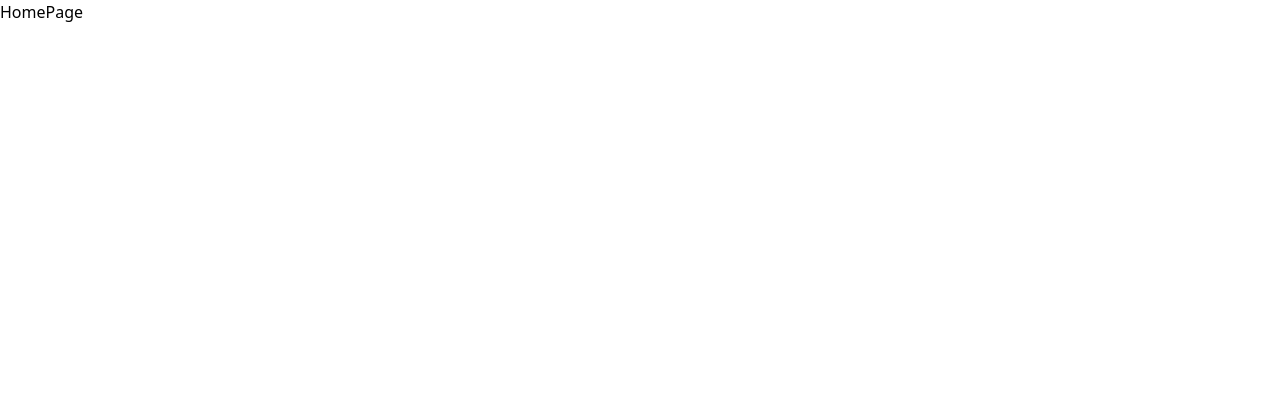
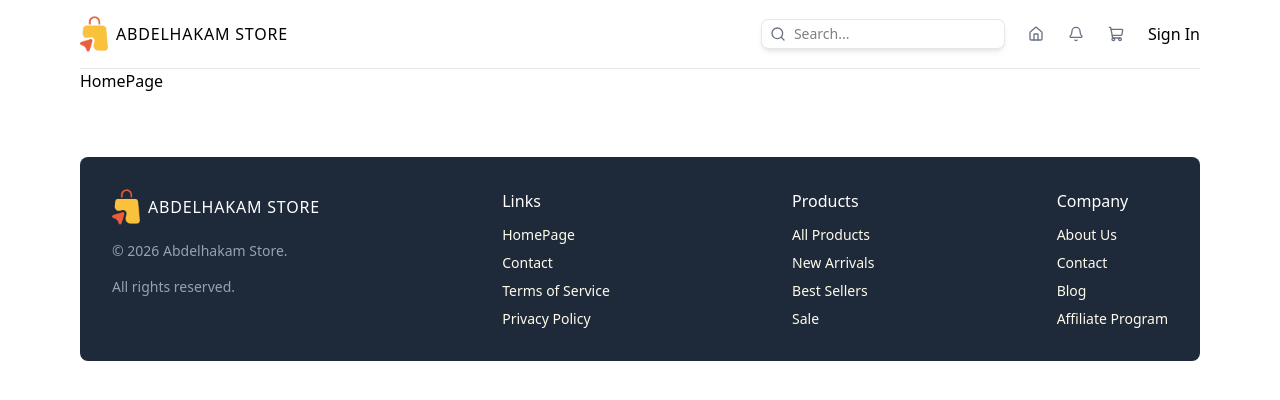
Before and after one commit to Abdelhakam23/e-commerce, a Next.js app: page / in a window 1280 px wide. Shown: the top 400 px of the page. Built offline with nearby package versions, Linux system fonts and the light colour scheme.

Commit message:
Add Navbar and Footer components; integrate lucide-react for icons

```diff
--- a/package.json
+++ b/package.json
@@ -9,6 +9,7 @@
     "lint": "eslint"
   },
   "dependencies": {
+    "lucide-react": "^1.39.0",
     "next": "16.3.4",
     "react": "19.2.8",
     "react-dom": "19.2.8"
--- a/src/app/layout.tsx
+++ b/src/app/layout.tsx
@@ -1,6 +1,8 @@
 import type { Metadata } from "next";
 import { Geist, Geist_Mono } from "next/font/google";
 import "./globals.css";
+import Navbar from "@/components/Navbar";
+import Footer from "@/components/Footer";
 
 const geistSans = Geist({
   variable: "--font-geist-sans",
@@ -23,7 +25,13 @@ export default function RootLayout({ children }: LayoutProps<"/">) {
       lang="en"
       className={`${geistSans.variable} ${geistMono.variable} h-full antialiased`}
     >
-      <body className="min-h-full flex flex-col">{children}</body>
+      <body className="mx-auto p-4 sm:max-w-xl md:max-w-2xl lg:max-w-3xl xl:max-w-6xl">
+        <Navbar/>
+
+
+        {children}
+        <Footer/>
+        </body>
     </html>
   );
 }
--- a/src/app/page.tsx
+++ b/src/app/page.tsx
@@ -1,8 +1,8 @@
 const HomePage = ()=> {
   return(
-    <>
+    <div className = ''>
     HomePage
-    </>
+    </div>
   )
 }
 
--- /dev/null
+++ b/src/components/Footer.tsx
@@ -0,0 +1,90 @@
+import Image from "next/image"
+import Link from "next/link"
+
+const Footer = () => {
+    return (
+        <div className="flex flex-col items-center gap-4 md:gap-0 md:flex-row md:justify-between md:items-start mt-16 bg-gray-800 p-8 rounded-lg ">
+
+
+        <div className="flex flex-col gap-4 items-center md:items-start">
+
+         <Link href='/' className = 'flex items-center '>
+        <Image src='/logo.png' alt='Logo' width={36} height={36} className = 'w-6 h-6 md:w-9 md:h-9' />
+        <p className ='hidden md:block text-md font-medium tracking-wider uppercase  text-white '>
+            Abdelhakam store
+        </p>
+        </Link>
+
+        <p className="text-gray-400 text-sm">
+            &copy; {new Date().getFullYear()} Abdelhakam Store.
+        </p>
+        <p className="text-gray-400 text-sm ">
+            All rights reserved.
+        </p>
+        </div>
+        <div className="flex flex-col items-center md:items-start">
+
+        <h3 className="mb-3 text-white ">
+            Links
+        </h3>
+        <ul className="flex flex-col items-center md:items-start gap-2 *:text-amber-50 *:text-sm *:hover:text-amber-300 *:transition-colors *:duration-200">
+            <li>
+                <Link href='/' >HomePage</Link>
+            </li>
+             <li>
+                <Link href='/' >Contact</Link>
+            </li>
+             <li>
+                <Link href='/' >Terms of Service</Link>
+            </li>
+             <li>
+                <Link href='/' >Privacy Policy</Link>
+            </li>
+        </ul>
+        </div>
+         <div className="flex flex-col items-center md:items-start">
+
+        <h3 className="mb-3 text-white ">
+            Products
+        </h3>
+        <ul className="flex flex-col items-center md:items-start gap-2 *:text-amber-50 *:text-sm *:hover:text-amber-300 *:transition-colors *:duration-200">
+            <li>
+                <Link href='/' >All Products</Link>
+            </li>
+             <li>
+                <Link href='/' >New Arrivals</Link>
+            </li>
+             <li>
+                <Link href='/' >Best Sellers</Link>
+            </li>
+             <li>
+                <Link href='/' > Sale</Link>
+            </li>
+        </ul>
+        </div>
+         <div className="flex flex-col items-center md:items-start">
+
+        <h3 className="mb-3 text-white ">
+            Company
+        </h3>
+        <ul className="flex flex-col items-center md:items-start gap-2 *:text-amber-50 *:text-sm *:hover:text-amber-300 *:transition-colors *:duration-200">
+            <li>
+                <Link href='/' >About Us</Link>
+            </li>
+             <li>
+                <Link href='/' >Contact</Link>
+            </li>
+             <li>
+                <Link href='/' >Blog</Link>
+            </li>
+             <li>
+                <Link href='/' >Affiliate Program</Link>
+            </li>
+        </ul>
+        </div>
+
+        </div>
+    )
+}
+
+export default Footer
--- /dev/null
+++ b/src/components/Navbar.tsx
@@ -0,0 +1,35 @@
+import Image from "next/image"
+import Link from "next/link"
+import SearchBar from "./SearchBar"
+import { Bell, Home, ShoppingCart } from "lucide-react"
+
+const Navbar = () => {
+    return (
+        <nav className= 'w-full flex items-center justify-between border-b border-gray-200 pb-4'>
+        {/* LEFT */}
+        <Link href='/' className = 'flex items-center '>
+        <Image src='/logo.png' alt='Logo' width={36} height={36} className = 'w-6 h-6 md:w-9 md:h-9' />
+        <h1 className ='hidden md:block text-md font-medium tracking-wider uppercase '>
+            Abdelhakam store
+        </h1>
+        </Link>
+
+
+        {/* RIGHT */}
+        <div className='flex items-center gap-6'>
+            <SearchBar/>
+            <Link href ='/' >
+            <Home className="w-4 h-4 text-gray-500"/>
+            </Link>
+            <Bell className="w-4 h-4 text-gray-500"/>
+            <ShoppingCart className="w-4 h-4 text-gray-500"/>
+
+            <Link href='/login'>
+            Sign In
+            </Link>
+        </div>
+        </nav>
+    )
+}
+
+export default Navbar
--- /dev/null
+++ b/src/components/SearchBar.tsx
@@ -0,0 +1,12 @@
+import { Search } from "lucide-react"
+
+const SearchBar = ()=>{
+    return(
+        <div className = 'hidden sm:flex gap-2 items-center  rounded-md ring-1 ring-gray-200 px-2 py-1 shadow-md ' >
+            <Search className = 'w-4 h-4 text-gray-500'/>
+            <input type="text"  id='search' placeholder = 'Search...' className = 'text-sm outline-0'/>
+        </div>
+    )
+}
+
+export default SearchBar
```
Also changed, not shown: 1 other file (tests, documents, lock files or other folders).
